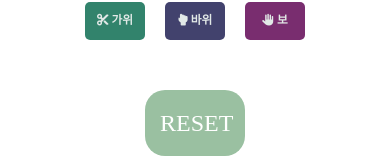
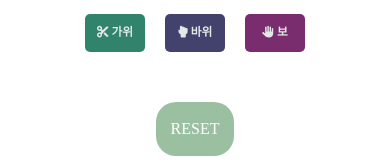
Before and after one commit to swdevelop24/react, a React (Create React App) app in the folder 1_rockpaperscissors/: page / in a window 390 px wide. Shown: the part 678-841 px from the top of the page. Built offline with nearby package versions, Linux system fonts and the light colour scheme.

Commit message:
fix: update button size

```diff
--- a/1_rockpaperscissors/src/App.css
+++ b/1_rockpaperscissors/src/App.css
@@ -281,9 +281,12 @@ h1 {
         font-size: 5rem;
     }
     .main-button{
-        margin-bottom:0px !important
+        margin-bottom:0px !important;
     }
 
+    .main-button{
+        margin-bottom: 0px !important;
+    }
 
 }
 
@@ -393,7 +396,7 @@ h1 {
     .reset-button {
         max-width: 100px;
         width: 100%;
-
+        font-size: 1rem;
       }
 }
 
```
